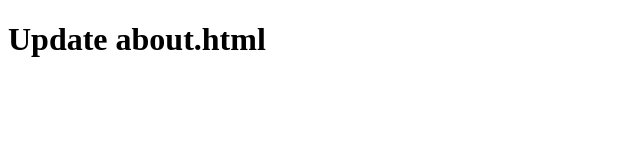
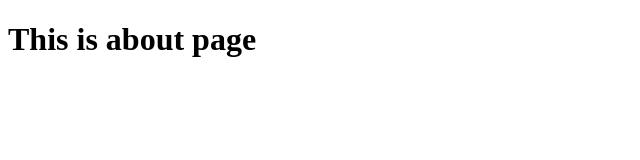
Before and after one commit to NeerajKumarPaswan/git-tutorial, a plain HTML site: page about.html in a window 1280 px wide. Shown: the whole page, without its empty margins (0-640 px from the left). Drawn offline with Linux system fonts and the light colour scheme.

Commit message:
Remove commit

```diff
--- a/about.html
+++ b/about.html
@@ -4,10 +4,10 @@
     <meta charset="UTF-8">
     <meta http-equiv="X-UA-Compatible" content="IE=edge">
     <meta name="viewport" content="width=device-width, initial-scale=1.0">
-    <title>Document</title>
+    <title>About page</title>
 </head>
 <body>
-    <h1>Update about.html</h1>
+    <h1>This is about page</h1>
 
 </body>
 </html>
```
Also changed, not shown: index.html (+1 -0 lines).
